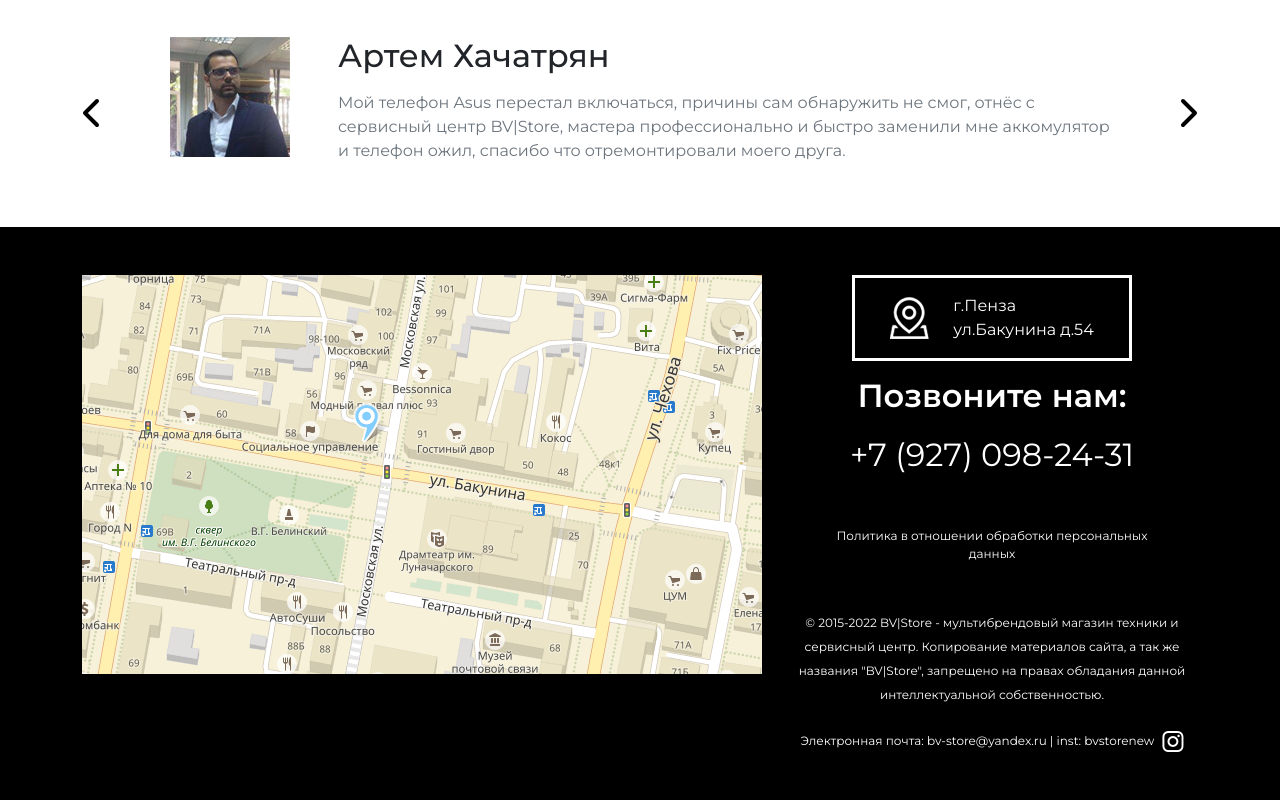
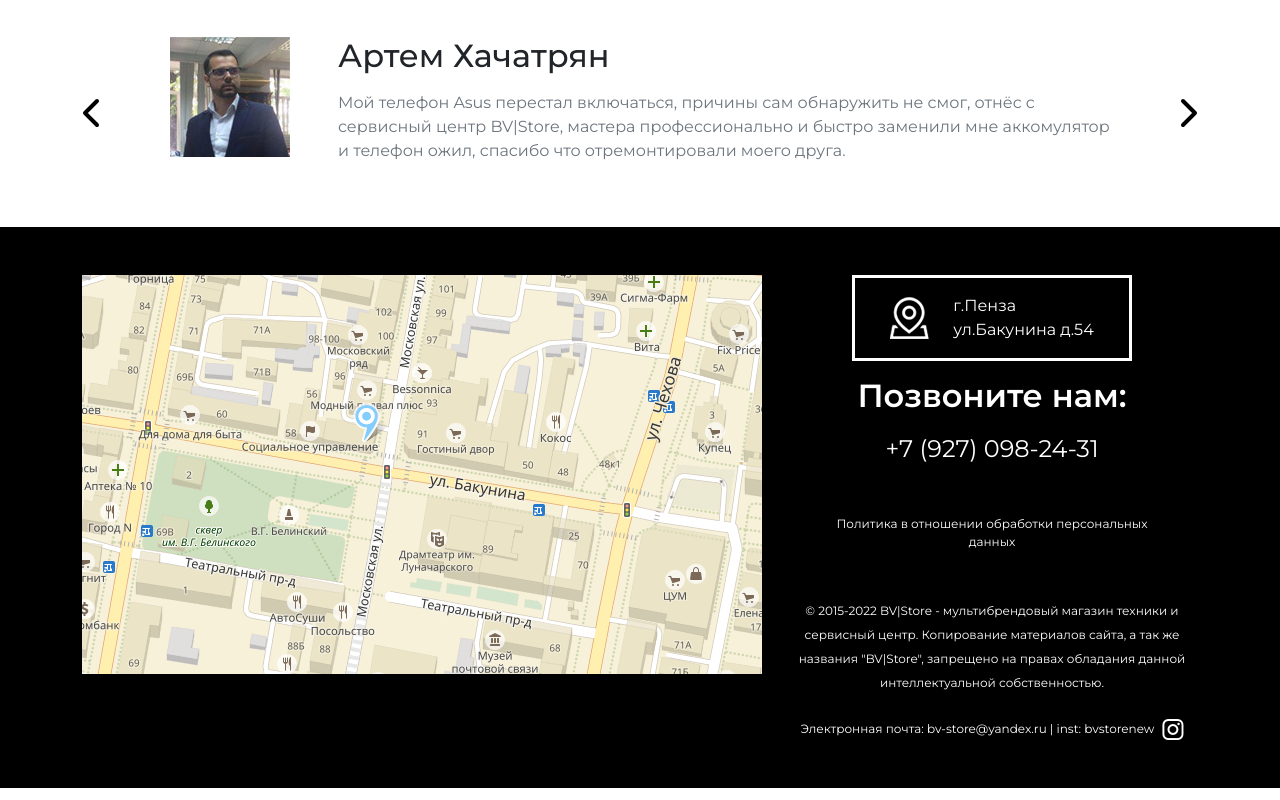
Before and after one commit to cushhy/remont, a plain HTML site: page intro-2.html in a window 1280 px wide. Shown: the part 5287-6087 px from the top of the page. Drawn offline with nearby package versions, Linux system fonts and the light colour scheme.

Commit message:
Update intro-2.html

```diff
--- a/intro-2.html
+++ b/intro-2.html
@@ -462,7 +462,7 @@
                         <p class="m-0 text-white fs-6">г.Пенза<br>ул.Бакунина д.54</p>
                     </div>
                     <h2 class="text-center text-white fw-semibold m-3">Позвоните нам:</h2>
-                    <a class="text-decoration-none d-flex justify-content-center text-white fs-2 footer-link"
+                    <a class="text-decoration-none d-flex justify-content-center text-white fs-4 text-center footer-link"
                         href="#">+7 (927)
                         098-24-31</a>
                     <a class="text-decoration-none text-center d-flex justify-content-center text-white m-5 fs-6 footer-link__politic"
```
